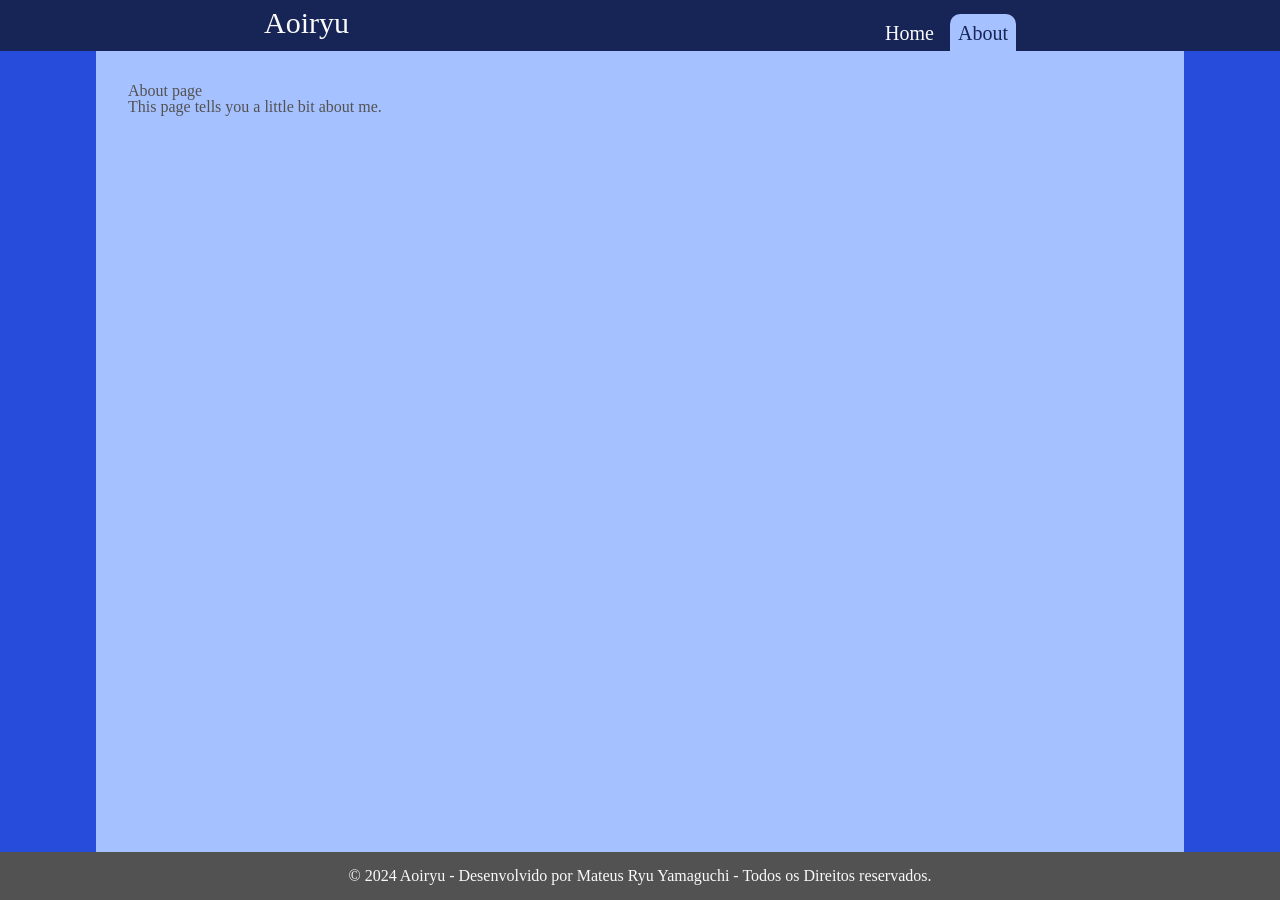
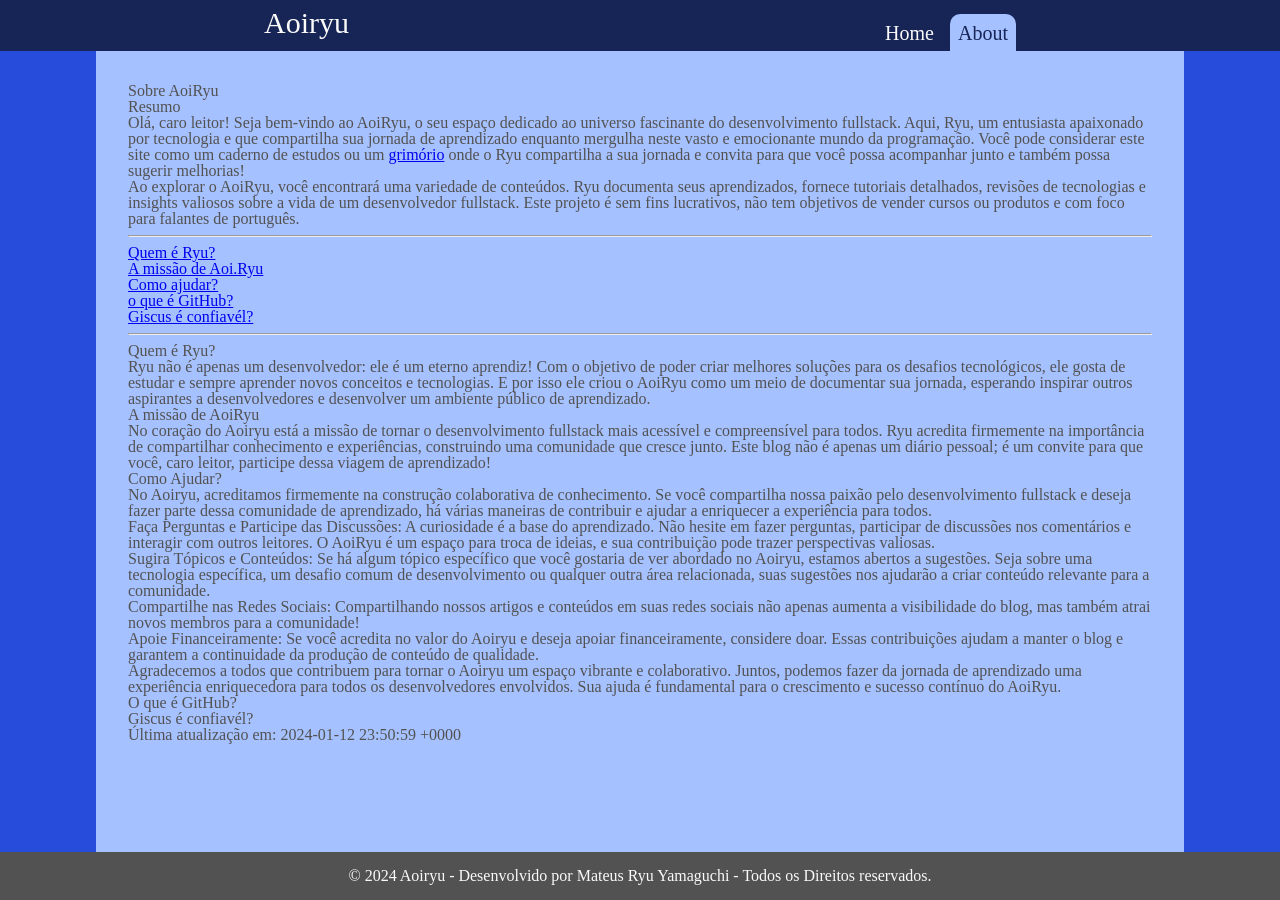
Before and after one commit to MateusRyu/aoi, a Jekyll site: the page built from about.md, in a window 1280 px wide. Built offline with Jekyll 4.4.1, drawn with Linux system fonts in a browser that asks for light colours.

Commit message:
feat: Update about page

```diff
--- a/about.md
+++ b/about.md
@@ -2,6 +2,75 @@
 layout: default
 title: About
 ---
-# About page
+# Sobre AoiRyu
+## Resumo
+Olá, caro leitor! Seja bem-vindo ao AoiRyu, o seu espaço dedicado ao universo
+fascinante do desenvolvimento fullstack. Aqui, Ryu, um entusiasta apaixonado por
+tecnologia e que compartilha sua jornada de aprendizado enquanto mergulha neste
+vasto e emocionante mundo da programação. Você pode considerar este site como
+um caderno de estudos ou um
+[grimório](https://pt.wikipedia.org/wiki/Grim%C3%B3rio){:target="_blank"}
+onde o Ryu compartilha a sua jornada e convita para que você possa acompanhar
+junto e também possa sugerir melhorias!
 
-This page tells you a little bit about me.
+Ao explorar o AoiRyu, você encontrará uma variedade de conteúdos. Ryu documenta
+seus aprendizados, fornece tutoriais detalhados, revisões de tecnologias e
+insights valiosos sobre a vida de um desenvolvedor fullstack. Este projeto é sem
+fins lucrativos, não tem objetivos de vender cursos ou produtos e com foco para
+falantes de português.
+
+---
+
+- [Quem é Ryu?](#Ryu)
+- [A missão de Aoi.Ryu](#Missao)
+- [Como ajudar?](#Ajuda)
+  - [o que é GitHub?](#GitHub)
+  - [Giscus é confiavél?](#Giscus)
+
+---
+
+
+<h2 id="Ryu">Quem é Ryu?</h2>
+Ryu não é apenas um desenvolvedor: ele é um eterno aprendiz! Com o objetivo de
+poder criar melhores soluções para os desafios tecnológicos, ele gosta de estudar
+e sempre aprender novos conceitos e tecnologias. E por isso ele criou o AoiRyu
+como um meio de documentar sua jornada, esperando inspirar outros aspirantes a
+desenvolvedores e desenvolver um ambiente público de aprendizado.
+
+<h2 id="#Missao">A missão de AoiRyu</h2>
+No coração do Aoiryu está a missão de tornar o desenvolvimento fullstack mais
+acessível e compreensível para todos. Ryu acredita firmemente na importância de
+compartilhar conhecimento e experiências, construindo uma comunidade que cresce
+junto. Este blog não é apenas um diário pessoal; é um convite para que você,
+caro leitor, participe dessa viagem de aprendizado!
+
+<h2 id="#Ajuda">Como Ajudar?</h2>
+No Aoiryu, acreditamos firmemente na construção colaborativa de conhecimento. Se você compartilha nossa paixão pelo desenvolvimento fullstack e deseja fazer parte dessa comunidade de aprendizado, há várias maneiras de contribuir e ajudar a enriquecer a experiência para todos.
+
+1. Faça Perguntas e Participe das Discussões: A curiosidade é a base do
+aprendizado. Não hesite em fazer perguntas, participar de discussões nos
+comentários e interagir com outros leitores. O AoiRyu é um espaço para troca de
+ideias, e sua contribuição pode trazer perspectivas valiosas.
+2. Sugira Tópicos e Conteúdos: Se há algum tópico específico que você gostaria
+de ver abordado no Aoiryu, estamos abertos a sugestões. Seja sobre uma
+
+tecnologia específica, um desafio comum de desenvolvimento ou qualquer outra
+área relacionada, suas sugestões nos ajudarão a criar conteúdo relevante para a
+comunidade.
+3. Compartilhe nas Redes Sociais: Compartilhando nossos artigos e conteúdos em
+suas redes sociais não apenas aumenta a visibilidade do blog, mas também atrai
+novos membros para a comunidade!
+4. Apoie Financeiramente: Se você acredita no valor do Aoiryu e deseja apoiar
+financeiramente, considere doar. Essas contribuições ajudam a manter o blog e
+garantem a continuidade da produção de conteúdo de qualidade.
+
+Agradecemos a todos que contribuem para tornar o Aoiryu um espaço vibrante e
+colaborativo. Juntos, podemos fazer da jornada de aprendizado uma experiência
+enriquecedora para todos os desenvolvedores envolvidos. Sua ajuda é fundamental
+para o crescimento e sucesso contínuo do AoiRyu.
+
+
+
+<h3 id="GitHub">O que é GitHub?</h3>
+<h3 id="Giscus">Giscus é confiavél?</h3>
+Última atualização em: {{ site.time }}
```
